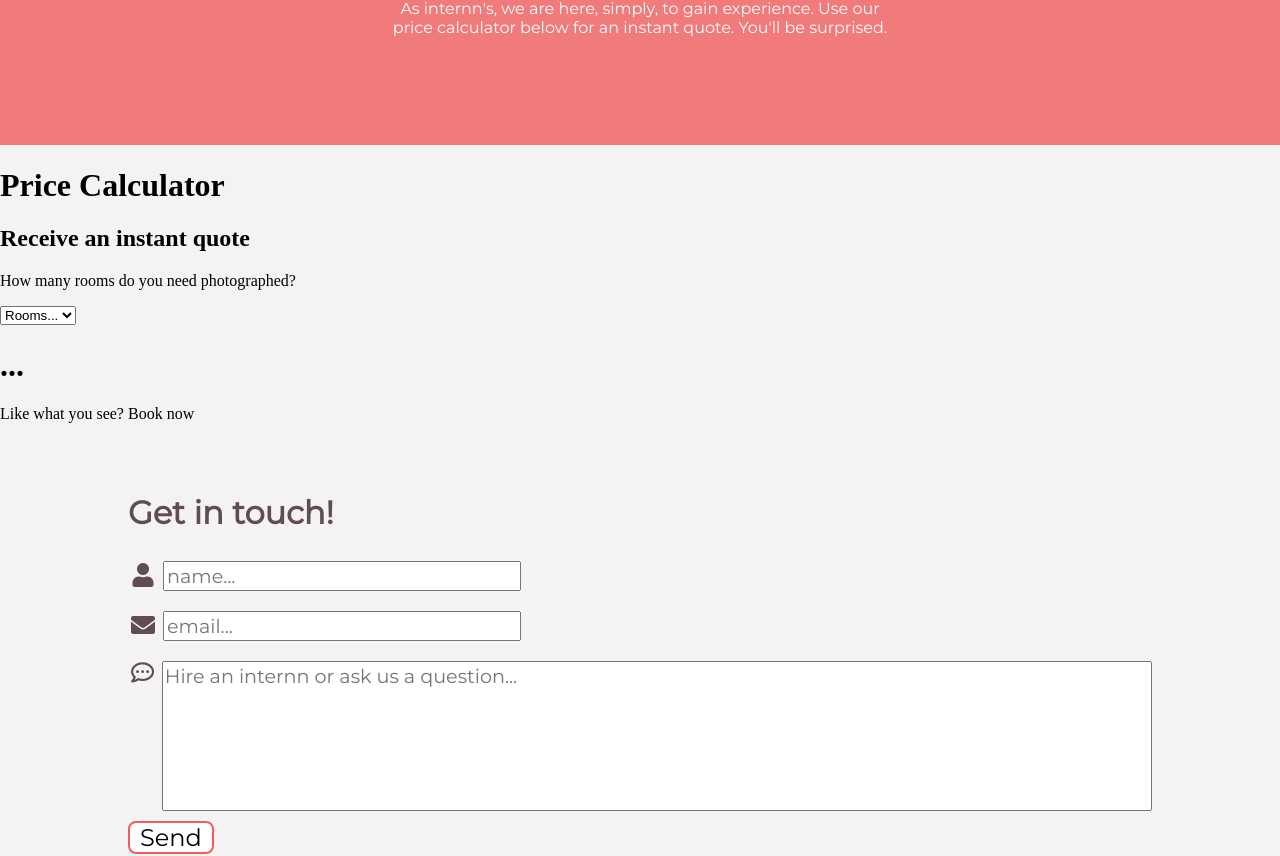
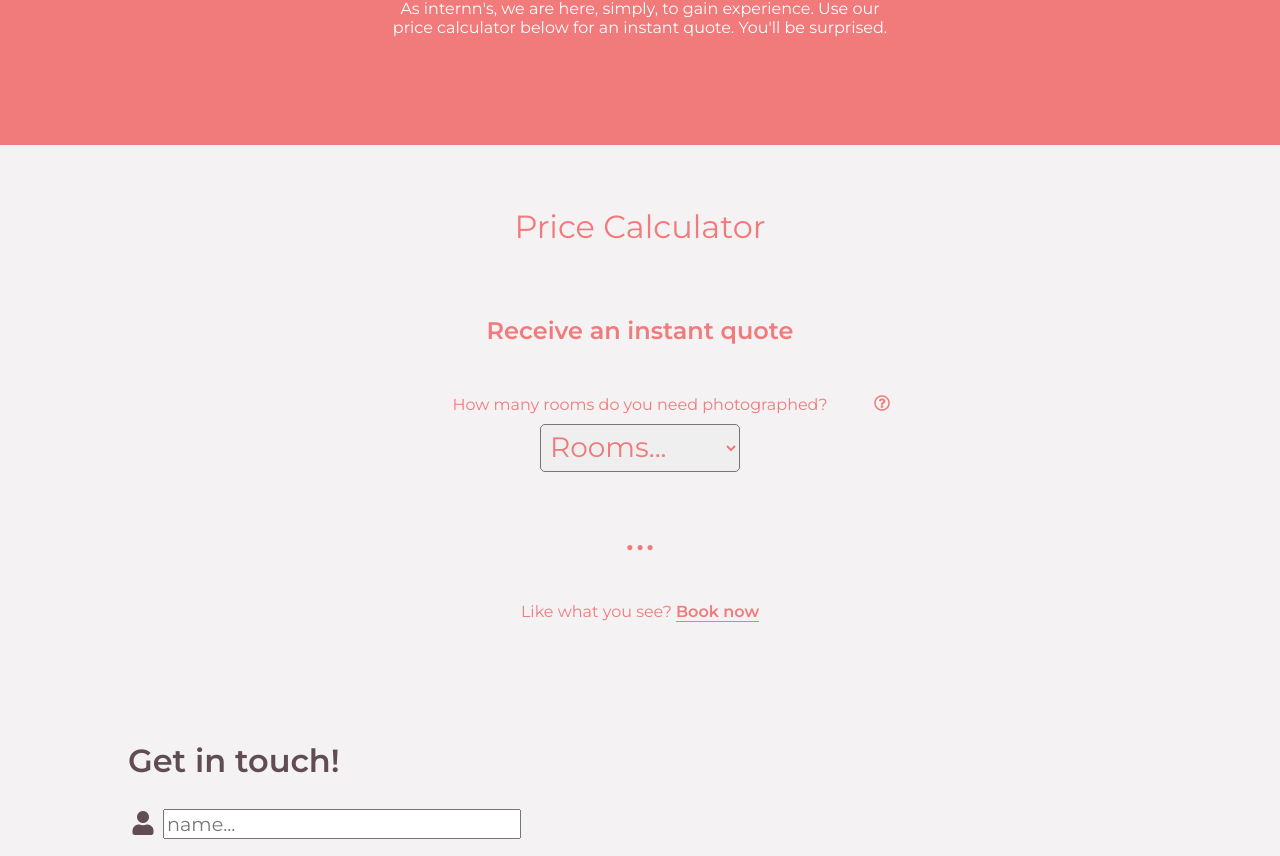
Before and after one commit to SamKelsey/internn-react-app, a React (Create React App) app in the folder client/: page / in a window 1280 px wide. Shown: the part 1089-1945 px from the top of the page. Built offline with nearby package versions, Linux system fonts and the light colour scheme.

Commit message:
redesigned pricing section

```diff
--- a/client/public/index.html
+++ b/client/public/index.html
@@ -15,6 +15,10 @@
       href="https://cdnjs.cloudflare.com/ajax/libs/font-awesome/5.15.1/css/all.min.css"
       integrity="sha512-+4zCK9k+qNFUR5X+cKL9EIR+ZOhtIloNl9GIKS57V1MyNsYpYcUrUeQc9vNfzsWfV28IaLL3i96P9sdNyeRssA=="
       crossorigin="anonymous"
+    />
+    <link
+      href="https://fonts.googleapis.com/css2?family=Montserrat:wght@600&display=swap"
+      rel="stylesheet"
     />
     <link
       href="https://fonts.googleapis.com/css2?family=Montserrat&display=swap"
--- a/client/src/components/About/about.css
+++ b/client/src/components/About/about.css
@@ -7,6 +7,7 @@
 
 .section-about-us > h1 {
   font-family: "Montserrat", sans-serif;
+  font-weight: lighter;
   font-size: 2rem;
 }
 
--- a/client/src/components/Pricing/pricing.css
+++ b/client/src/components/Pricing/pricing.css
@@ -1,89 +1,52 @@
-.pricing-section {
+.section-pricing {
+  text-align: center;
   font-family: "Montserrat", sans-serif;
-  width: 80vw;
-  color: #f05d5e;
-  background-color: rgba(255, 255, 255, 0.5);
-  padding: 5px 20px;
-  border-radius: 8px;
-  margin: 30px auto;
-}
-
-.pricing-section > h3 {
-  font-size: 2rem;
-  margin-bottom: 15px;
-  margin-top: 20px;
-}
-
-.pricing-section .form-wrapper {
-  padding: 30px;
-  text-align: center;
-}
-
-.pricing-section form {
+  color: rgba(240, 93, 94, 0.8);
+  padding: 40px 0;
+  width: 90%;
   margin: auto;
 }
 
-.pricing-section form label {
-  padding: 30px;
-  padding-left: 0;
-  font-size: 1.2rem;
+.section-pricing h1 {
+  font-size: 2rem;
+  font-weight: lighter;
+  margin-bottom: 70px;
 }
 
-.pricing-section select {
-  margin-right: 20px;
-  font-size: 1rem;
-  color: #604d53;
-  background-color: #ffffff;
-  padding: 2px;
+.section-pricing > h2 {
+  margin: 50px 0;
+}
+
+.section-pricing > p {
+  position: relative;
+  max-width: 450px;
+  padding: 0 25px;
+  margin: auto;
+  margin-bottom: 10px;
+}
+
+.section-pricing > p > i {
+  color: #717171;
+}
+
+.section-pricing select {
+  font-size: 1.75rem;
+  width: 200px;
+  padding: 5px;
+  font-family: "Montserrat", sans-serif;
+  font-weight: lighter;
+  color: rgba(240, 93, 94, 0.8);
   border-radius: 5px;
 }
 
-.pricing-section form button {
-  font-family: "Montserrat", sans-serif;
-  font-size: 1.2rem;
-  border: 2px solid #f05d5e;
-  border-radius: 8px;
-  padding: 0px 10px;
-  background-color: white;
-  transition: all 0.3s;
+.section-pricing .price {
+  font-size: 3rem;
+  padding-bottom: 0;
+  margin-bottom: 40px;
 }
 
-.pricing-section form button:hover {
-  transform: scale(1.05);
-  cursor: pointer;
-  background-color: #f05d5e;
-  color: rgba(255, 255, 255, 1);
+.section-pricing > p > span {
+  font-weight: bolder;
+  border-bottom: 1px solid rgba(240, 93, 94, 0.8);
+  padding: 0;
 }
-
-.pricing-section > .price {
-  text-align: center;
-  font-size: 3.5rem;
-}
-
-.pricing-section p span {
-  font-weight: bolder;
-}
-
-@media (max-width: 800px) {
-  #price-calculator-form label,
-  #price-calculator-form select {
-    display: block;
-    margin: 10px auto 10px auto;
-  }
-
-  #price-calculator-form select {
-    margin-top: 0;
-  }
-
-  #price-calculator-form label {
-    padding: 0;
-  }
-
-  #price-calc-button {
-    margin-top: 10px;
-  }
-
-  #calculated-price {
-    margin-bottom: 30px;
-  }
-}
--- a/client/src/components/SlideShow/Slide/slide.css
+++ b/client/src/components/SlideShow/Slide/slide.css
@@ -1,5 +1,6 @@
 .mySlides {
   font-family: "Montserrat", sans-serif;
+  font-weight: lighter;
   height: 250px;
   text-align: center;
   box-shadow: rgba(0, 0, 0, 0.35) 0px 5px 15px;
@@ -17,12 +18,14 @@
 .mySlides h1 {
   color: rgba(240, 93, 94, 0.8);
   font-size: 2.5rem;
+  font-weight: lighter;
   margin: 0;
   padding: 0;
 }
 
 .mySlides h2 {
   color: #707070;
+  font-weight: lighter;
   margin: 0;
   padding: 0;
 }
--- a/client/src/services/priceCalculator.js
+++ b/client/src/services/priceCalculator.js
@@ -1,5 +1,5 @@
 export default function (noOfRooms) {
-  if (noOfRooms == "Please select...") {
+  if (noOfRooms == "Rooms...") {
     return "...";
   } else if (noOfRooms >= 4 && noOfRooms <= 5) {
     return (noOfRooms * 7.5).toFixed(2);
```
Also changed, not shown: 1 other file (tests, documents, lock files or other folders).
